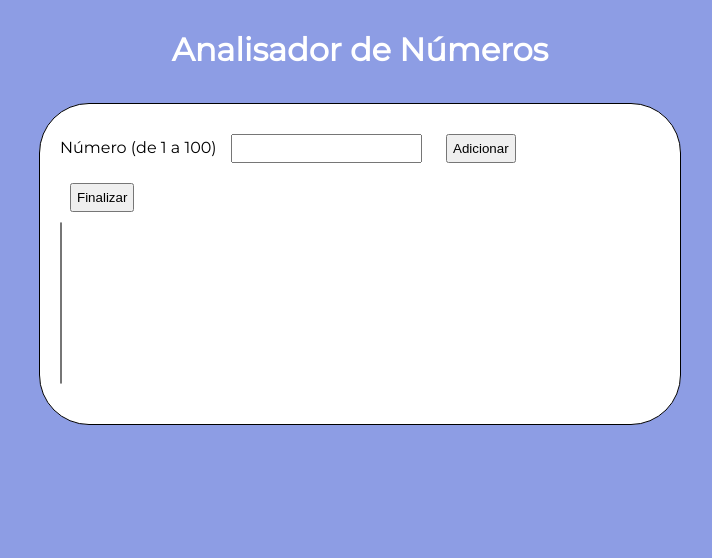
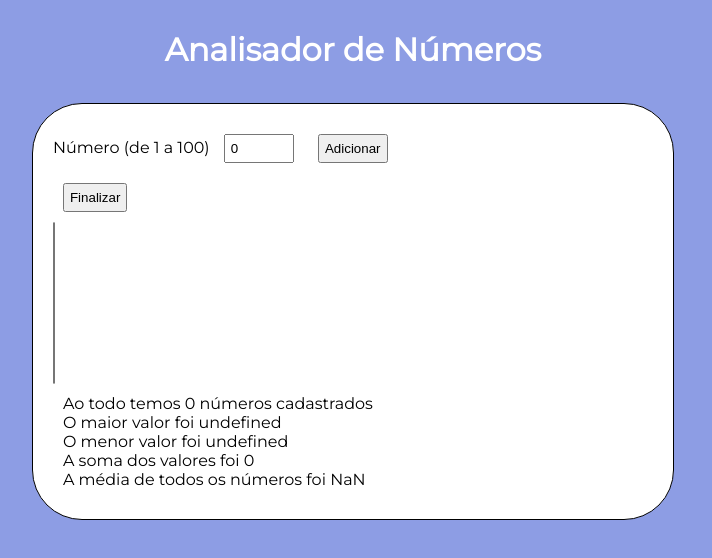
Before and after one commit to Joaolucas00/javascript-e-typescript, a plain HTML site: page ex/ex014/index.html in a window 1280 px wide. Both pictures are taken after a click on the button "Finalizar". Shown: the whole page, without its empty margins (280-992 px from the left). Drawn offline with Linux system fonts and the light colour scheme.

Commit message:
terminando o código JS

```diff
--- a/ex/ex014/estilo.css
+++ b/ex/ex014/estilo.css
@@ -13,7 +13,7 @@
 }
 
 body, html {
-    width: 100vw;
+    width: 98.9vw;
     height: 100vh;
     font-family: 'Montserrat';
     background-color: rgb(141, 157, 228);
@@ -23,7 +23,7 @@ main {
     padding: 10px;
     margin: auto;
     width: 670px;
-    height: 500px;
+    height: 800px;
 }
 
 article {
--- a/ex/ex014/index.html
+++ b/ex/ex014/index.html
@@ -12,11 +12,11 @@
         <h1>Analisador de Números</h1>
         <article>
             <label for="inum">Número (de 1 a 100)</label>
-            <input type="number" name="num" id="inum">
+            <input type="number" name="num" id="inum" value="0" min="0" max="100">
             <input type="button" value="Adicionar" onclick="addNum()">
 
             <br>
-            <input type="button" value="Finalizar" onclick="">
+            <input type="button" value="Finalizar" onclick="analisarVetor()">
             <br>
             <select name="sec" id="iselec" size="10"></select>
 
--- a/ex/ex014/script.js
+++ b/ex/ex014/script.js
@@ -8,11 +8,12 @@ function addNum() {
     var opt = document.createElement('option')
     opt.text = `Valor ${numero} adicionado`
     selec.appendChild(opt)
-    span_result.innerHTML = numeros
 }
 
 function analisarVetor() {
+    var soma = 0
     for (let pos in numeros) {
+        soma += numeros[pos]
         if (numeros[pos] == numeros[0]) {
             var maior = numeros[pos]
             var menor = numeros[pos]
@@ -27,8 +28,11 @@ function analisarVetor() {
         }
     }
 
+    var media = soma/numeros.length
     span_result.innerHTML += `Ao todo temos ${numeros.length} números cadastrados <br>`
     span_result.innerHTML += `O maior valor foi ${maior} <br>`
     span_result.innerHTML += `O menor valor foi ${menor} <br>`
-    span_result.innerHTML += ``
+    span_result.innerHTML += `A soma dos valores foi ${soma} <br>`
+    span_result.innerHTML += `A média de todos os números foi ${media} <br>`
+
 }
```
